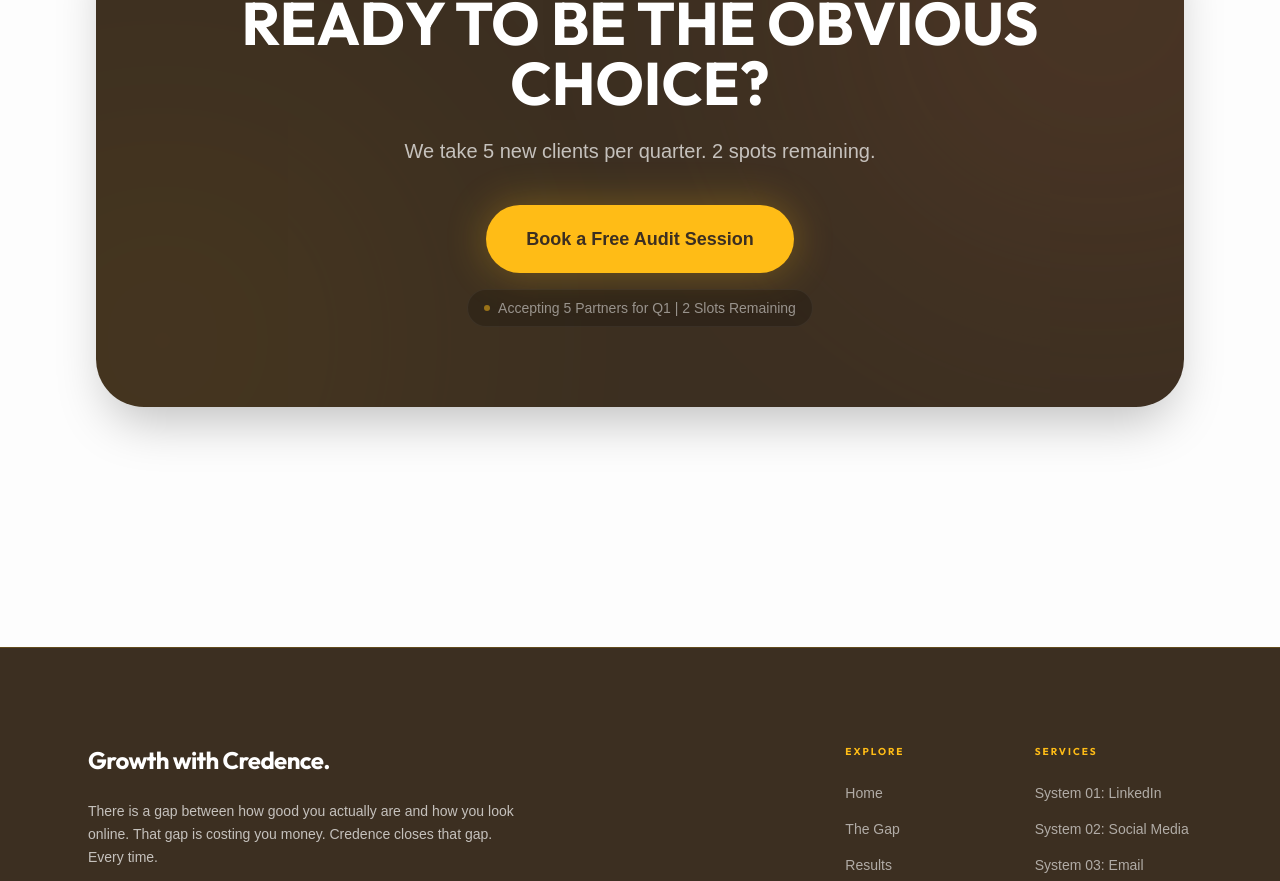
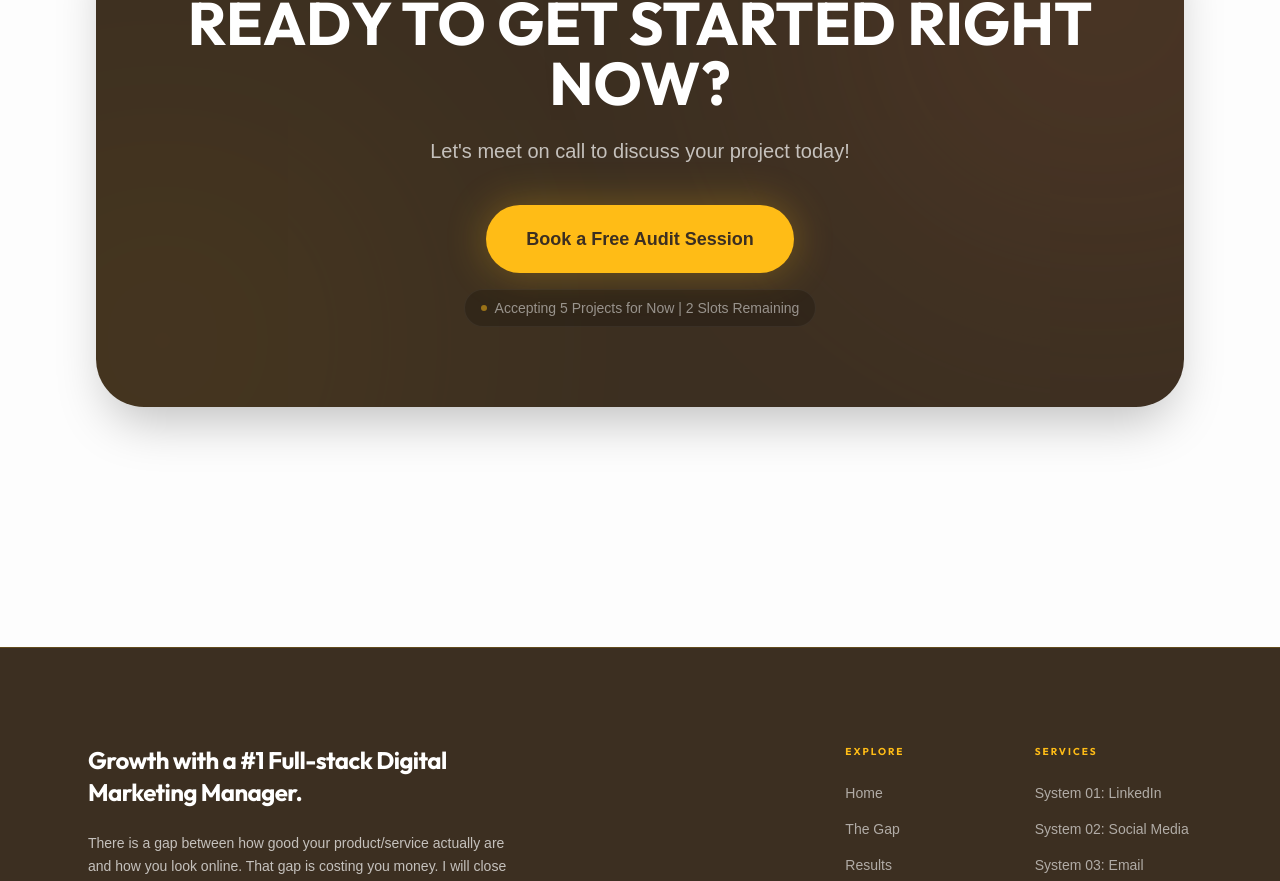
Before and after one commit to arroni-dm/arroni_dm, a Next.js app: page / in a window 1280 px wide. Shown: the part 11119-12000 px from the top of the page. Built offline with nearby package versions, Linux system fonts and the light colour scheme; a web font is replaced by a local one.

Commit message:
footer change

```diff
--- a/components/credence/sections.tsx
+++ b/components/credence/sections.tsx
@@ -1251,10 +1251,10 @@ export function FinalCallToAction() {
         <div className="absolute bottom-0 left-0 w-[400px] h-[400px] bg-[#ffbc16] rounded-full blur-[150px] opacity-10 transform -translate-x-1/3 translate-y-1/3"></div>
         <div className="relative z-10 text-center w-full">
           <h2 className="text-4xl md:text-6xl font-bold font-outfit mb-6">
-            READY TO BE THE OBVIOUS CHOICE?
+            READY TO GET STARTED RIGHT NOW?
           </h2>
           <p className="text-lg md:text-xl text-white/70 max-w-2xl mx-auto mb-10">
-            We take 5 new clients per quarter. 2 spots remaining.
+            Let's meet on call to discuss your project today!
           </p>
           <div className="flex flex-col items-center justify-center gap-4 w-full">
             <div className="">
@@ -1268,7 +1268,7 @@ export function FinalCallToAction() {
             <div className="flex items-center gap-2 text-sm text-white/50 bg-black/20 px-4 py-2 rounded-full border border-white/5">
               <div className="w-1.5 h-1.5 rounded-full bg-[#ffbc16] animate-pulse"></div>
               <span className="font-medium">
-                Accepting 5 Partners for Q1 | 2 Slots Remaining
+                Accepting 5 Projects for Now | 2 Slots Remaining
               </span>
             </div>
           </div>
@@ -1285,11 +1285,11 @@ export function Footer() {
         <div className="grid grid-cols-1 md:grid-cols-12 gap-12 md:gap-8">
           <div className="md:col-span-5 flex flex-col gap-6">
             <h4 className="text-2xl font-black font-outfit tracking-tight">
-              Growth with Credence.
+              Growth with a #1 Full-stack Digital Marketing Manager.
             </h4>
             <p className="text-white/70 text-sm leading-relaxed max-w-md">
-              There is a gap between how good you actually are and how you look
-              online. That gap is costing you money. Credence closes that gap.
+              There is a gap between how good your product/service actually are and how you look
+              online. That gap is costing you money. I will close that gap.
               Every time.
             </p>
             <div className="mt-4 p-4 rounded-xl bg-black/30 border border-[#ffbc16]/30 inline-block w-fit">
@@ -1298,7 +1298,7 @@ export function Footer() {
                   <span className="animate-ping absolute inline-flex h-full w-full rounded-full bg-[#ffbc16] opacity-75"></span>
                   <span className="relative inline-flex rounded-full h-2 w-2 bg-[#ffbc16]"></span>
                 </span>
-                Accepting 5 Partners for Q1 | 2 Slots Remaining
+                Accepting 5 Projects for Now | 2 Slots Remaining
               </span>
             </div>
           </div>
```
